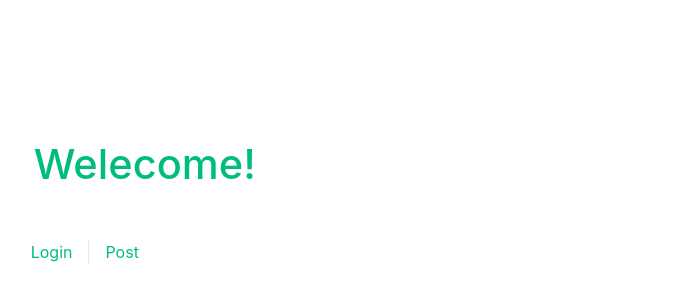
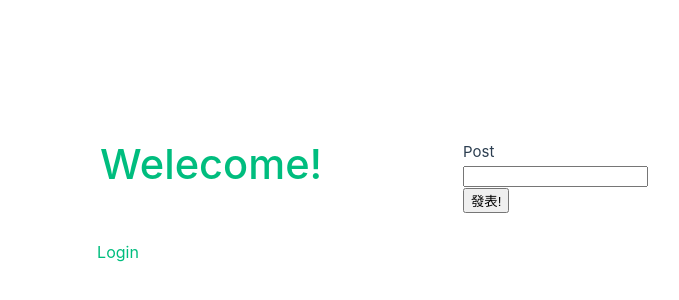
Before and after one commit to moon110598096/SocialMediaAPP, a Vue app in the folder SocialMediaAPP/frontEnd/vue/: page /post/1/1 in a window 1280 px wide. Before the commit this address had no page. Shown: the part 190-490 px from the top of the page, without its empty margins (177-856 px from the left). Built offline with nearby package versions, Linux system fonts and the light colour scheme.

Commit message:
add login and post feature

```diff
--- a/SocialMediaAPP/frontEnd/vue/src/App.vue
+++ b/SocialMediaAPP/frontEnd/vue/src/App.vue
@@ -11,7 +11,7 @@ const message = '13'
         <HelloWorld msg='' />
         <nav>
           <RouterLink to="/">Login</RouterLink>
-          <RouterLink to="/post">Post</RouterLink>
+<!--          <RouterLink to="/post">Post</RouterLink>-->
         </nav>
       </div>
     </header>
--- a/SocialMediaAPP/frontEnd/vue/src/router/index.ts
+++ b/SocialMediaAPP/frontEnd/vue/src/router/index.ts
@@ -25,7 +25,7 @@ const router = createRouter({
       component: () => import ('../views/SignupView.vue')
     },
     {
-      path: '/post',
+      path: '/post/:userID/:userChecked',
       name: 'post',
       component: () => import ('../views/PostView.vue')
     },
--- a/SocialMediaAPP/frontEnd/vue/src/views/LoginView.vue
+++ b/SocialMediaAPP/frontEnd/vue/src/views/LoginView.vue
@@ -5,14 +5,39 @@ import {ElButton} from 'element-plus'
 import {ElInput} from 'element-plus'
 import { reactive } from 'vue'
 import {RouterLink} from "vue-router";
+import axios from "axios";
+import router from "@/router";
 
 const form = reactive({
   phoneNumber: '',
   password : ''
 })
 
-const onLoginSubmit = () => {
-  console.log('Login!')
+const Login = async () => {
+  try {
+    axios.defaults.baseURL = 'http://localhost:8080'
+    const response = await axios.post(
+        'api/user/login', {
+          userId:form.phoneNumber,
+          password:form.password,
+        });
+
+    if (response.data === true) {
+      alert('登入成功');
+      await router.push({
+        name: 'post',
+        params: {
+          userID: form.phoneNumber,
+          userChecked: 'checked'
+        }
+      });
+    } else {
+      alert('登入失敗');
+    }
+  } catch (error) {
+    console.error('失敗', error);
+    alert('登入失敗');
+  }
 }
 
 </script>
@@ -24,10 +49,10 @@ const onLoginSubmit = () => {
         <el-input v-model="form.phoneNumber" />
       </el-form-item>
       <el-form-item label="Password">
-        <el-input v-model="form.password" />
+        <el-input type="password" v-model="form.password" />
       </el-form-item>
       <el-form-item class="form-button">
-        <el-button type="primary" @click="onLoginSubmit">Login</el-button>
+        <el-button type="primary" @click="Login">Login</el-button>
         <RouterLink to="/signup">Signup</RouterLink>
       </el-form-item>
     </el-form>
--- a/SocialMediaAPP/frontEnd/vue/src/views/PostView.vue
+++ b/SocialMediaAPP/frontEnd/vue/src/views/PostView.vue
@@ -4,12 +4,35 @@ import {ElFormItem} from 'element-plus'
 import {ElButton} from 'element-plus'
 import {ElInput} from 'element-plus'
 import { reactive } from 'vue'
-import {RouterLink} from "vue-router";
+import {RouterLink, useRoute} from "vue-router";
+import axios from "axios";
+import router from "@/router";
+
+const route = useRoute();
+let userId = route.params.userID;
+let loginChecked = route.params.userChecked;
+
 const form = reactive ({
-  post : '',
+  postContent : '',
 })
-const onLoginSubmit = () => {
-  console.log('Login!')
+const postSubmit = async () => {
+  try {
+    axios.defaults.baseURL = 'http://localhost:8080'
+    const response = await axios.post(
+        'api/article/article', {
+          authorID:userId,
+          content:form.postContent,
+        });
+
+    if (response.data === true) {
+      alert('發表成功');
+    } else {
+      alert('發表失敗');
+    }
+  } catch (error) {
+    console.error('失敗', error);
+    alert('發表失敗');
+  }
 }
 
 </script>
@@ -18,10 +41,10 @@ const onLoginSubmit = () => {
   <div class="login">
     <el-form :model="form" label-width="auto" style="max-width: 600px">
       <el-form-item label="Post">
-        <el-input v-model="form.post" />
+        <el-input v-model="form.postContent" />
       </el-form-item>
       <el-form-item class="form-button">
-        <RouterLink to="/comment">Comment</RouterLink>
+        <el-button type="primary" @click="postSubmit">發表!</el-button>
       </el-form-item>
     </el-form>
   </div>
```
